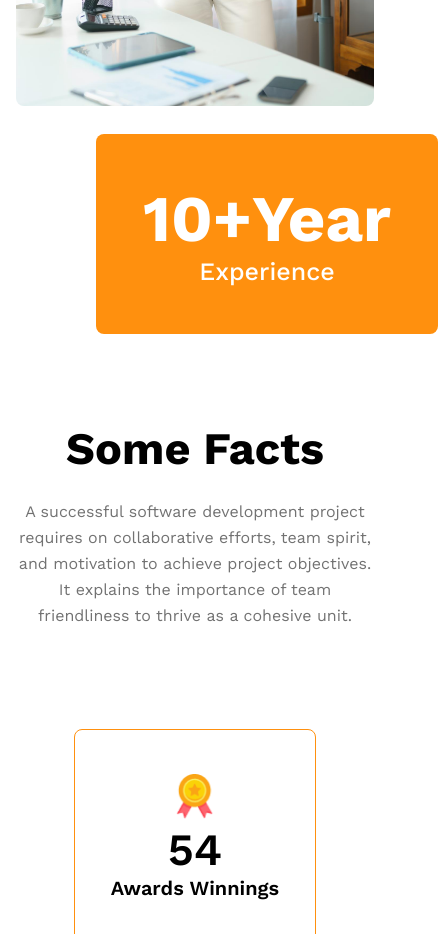
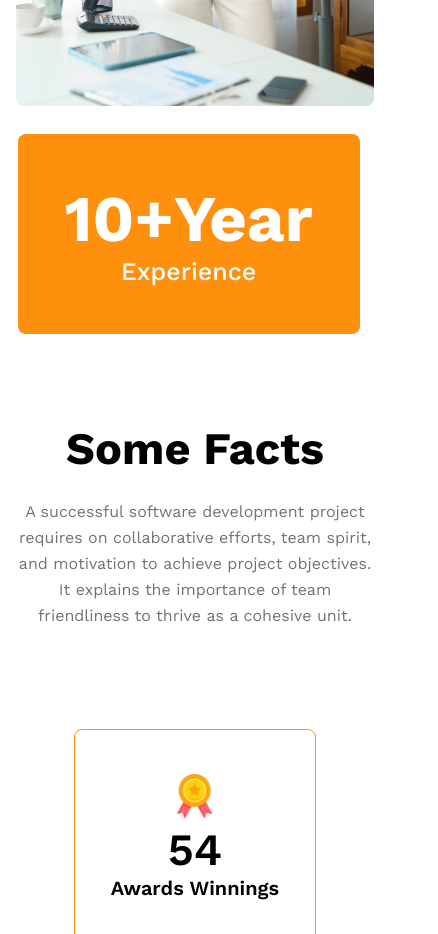
Before and after one commit to hbrifat/architects-assignment, a plain HTML site: page index.html in a window 390 px wide. Shown: the part 5580-6514 px from the top of the page, 438 px wide, since content can reach past the window. Drawn offline with nearby package versions, Linux system fonts and the light colour scheme.

Commit message:
a lilte correction on media query

```diff
--- a/style.css
+++ b/style.css
@@ -440,7 +440,7 @@ footer{
 
     .profile-img .btn-primary{
         position: relative;
-        left: 5rem;
+        left: 0.1rem;
         bottom: -1.5rem;
     }
 
```
